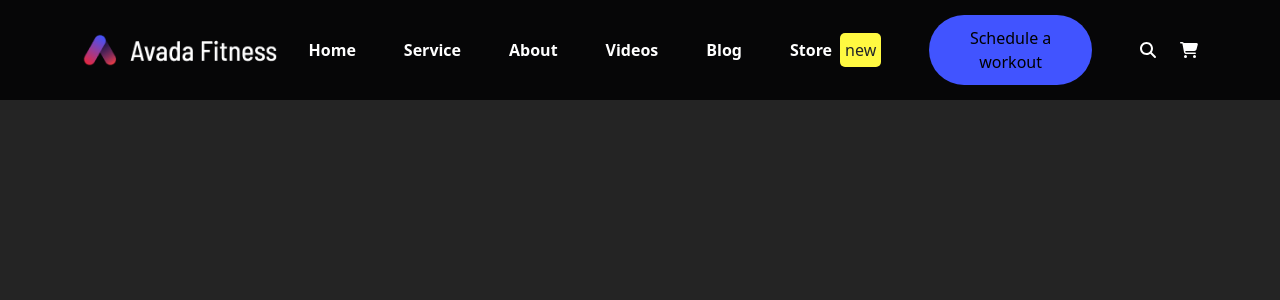
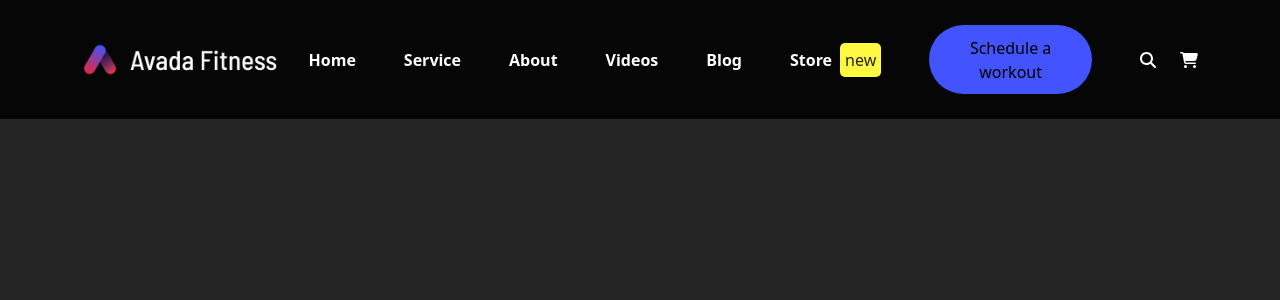
Before and after one commit to VolxDarkTV/proj-html-vuejs, a Vue app: page / in a window 1280 px wide. Shown: the top 300 px of the page. Built offline with nearby package versions, Linux system fonts and the light colour scheme.

Commit message:
fixed  header static height

```diff
--- a/src/components/AppHeader.vue
+++ b/src/components/AppHeader.vue
@@ -79,7 +79,7 @@ export default{
 @use '../styles/general.scss' as *;
 
 .my_header{
-    height: 100px;
+    padding: 25px 0;
     background-color: #060607;
 }
 .my_logo{
```
